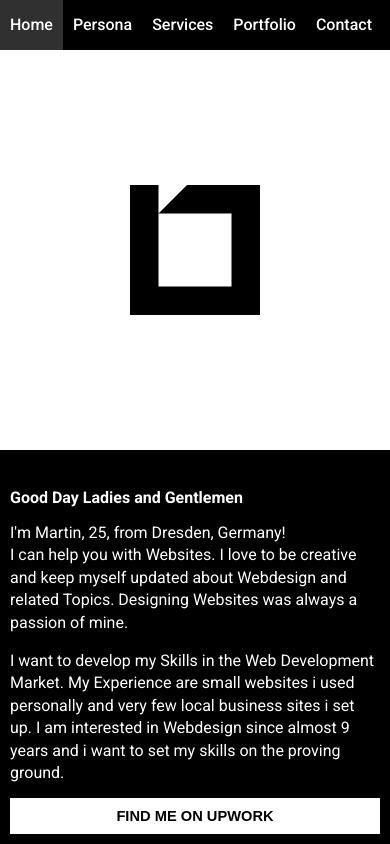
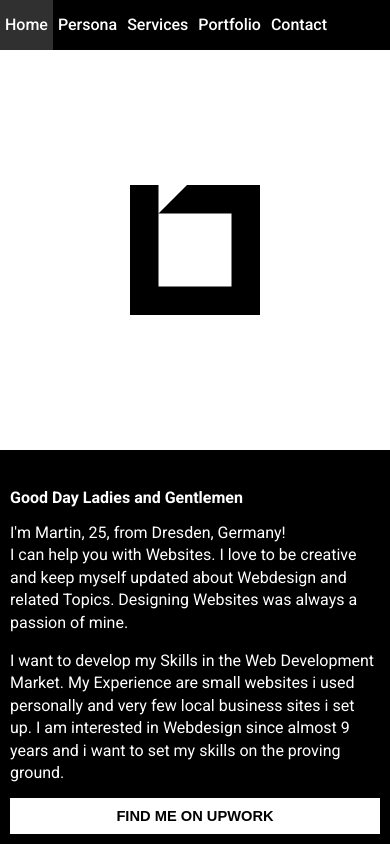
Before and after one commit to mhn23/mhn23.github.io, a plain HTML site: page index.html in a window 390 px wide. Shown: the top 844 px of the page. Drawn offline with nearby package versions, Linux system fonts and the light colour scheme.

Commit message:
Narrow down .nav for mobile

```diff
--- a/css/main.less
+++ b/css/main.less
@@ -88,7 +88,7 @@ body {
         font-size: 0;
 
         li {
-            padding: 17px 10px;
+            padding: 17px 5px;
             height: 50px;
             font-size: 12pt;
             display: inline-block;
```
Also changed, not shown: css/main.css.
